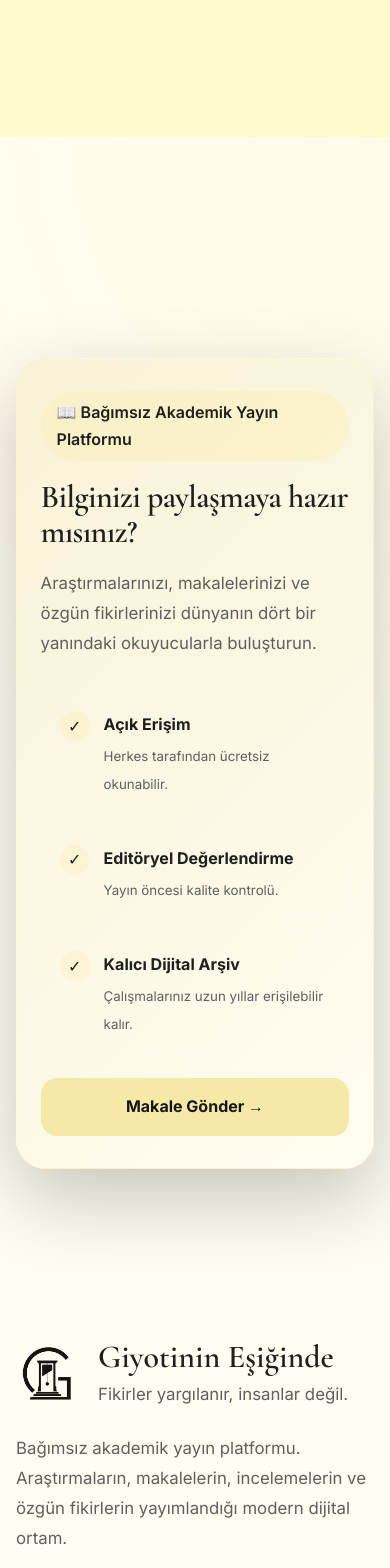
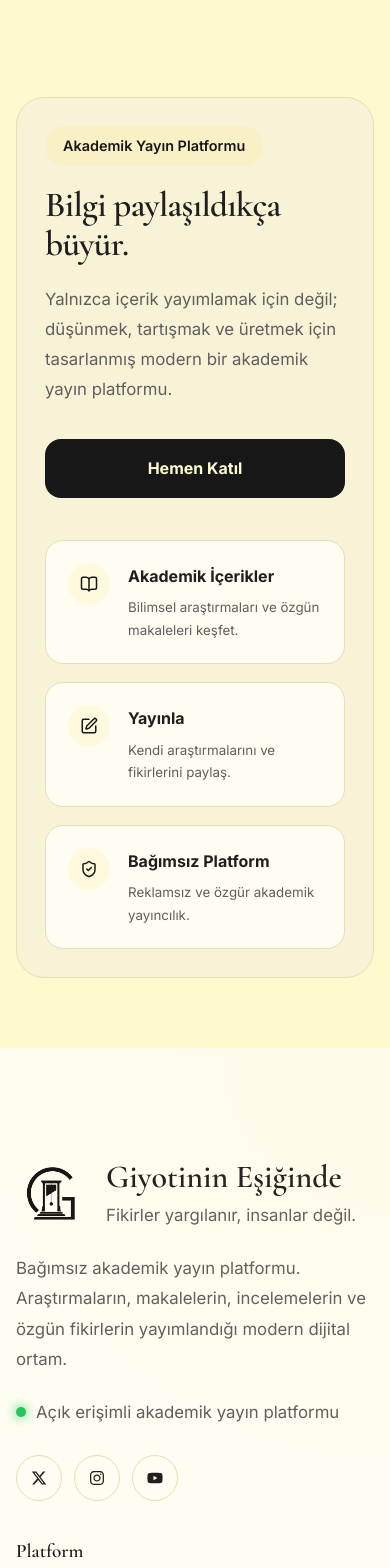
Before and after one commit to ahmetcevdet-afk/giyotinin-esiginde, a React (Vite) app: page / in a window 390 px wide. Shown: the part 2980-4548 px from the top of the page. Built offline with nearby package versions, Linux system fonts and the light colour scheme.

Commit message:
divided cta

```diff
--- /dev/null
+++ b/src/components/CTA/CTA.css
@@ -0,0 +1,224 @@
+.cta{
+
+    margin-top:120px;
+    margin-bottom:100px;
+
+}
+
+.cta-container{
+
+    width:min(1200px,92%);
+    margin:auto;
+
+    display:grid;
+    grid-template-columns:1.5fr 1fr;
+
+    gap:64px;
+
+    padding:64px;
+
+    background:var(--surface-alt);
+
+    border:1px solid var(--border);
+
+    border-radius:28px;
+
+}
+
+.cta-content{
+
+    display:flex;
+    flex-direction:column;
+    justify-content:center;
+
+}
+
+.cta-badge{
+
+    display:inline-flex;
+    align-self:flex-start;
+
+    padding:8px 18px;
+
+    border-radius:999px;
+
+    background:rgba(255,221,87,.12);
+
+    color:var(--primary);
+
+    font-size:.9rem;
+    font-weight:600;
+
+    margin-bottom:20px;
+
+}
+
+.cta-content h2{
+
+    font-family:var(--font-heading);
+
+    font-size:clamp(2.5rem,5vw,3.6rem);
+
+    line-height:1.1;
+
+    margin-bottom:20px;
+
+}
+
+.cta-content p{
+
+    max-width:640px;
+
+    color:var(--text-light);
+
+    line-height:1.8;
+
+    margin-bottom:34px;
+
+}
+
+.cta-button{
+
+    display:inline-flex;
+    align-items:center;
+    justify-content:center;
+
+    width:max-content;
+
+    padding:16px 32px;
+
+    border-radius:16px;
+
+    background:var(--primary);
+
+    color:var(--background);
+
+    text-decoration:none;
+
+    font-weight:700;
+
+    transition:var(--transition-fast);
+
+}
+
+.cta-button:hover{
+
+    transform:translateY(-2px);
+
+}
+
+.cta-features{
+
+    display:flex;
+    flex-direction:column;
+    justify-content:center;
+
+    gap:18px;
+
+}
+
+.cta-feature{
+
+    display:flex;
+
+    gap:18px;
+
+    padding:22px;
+
+    border-radius:18px;
+
+    background:var(--surface);
+
+    border:1px solid var(--border);
+
+    transition:var(--transition-fast);
+
+}
+
+.cta-feature:hover{
+
+    transform:translateY(-3px);
+
+}
+
+.cta-feature span{
+
+    width:42px;
+    height:42px;
+
+    display:flex;
+    justify-content:center;
+    align-items:center;
+
+    flex-shrink:0;
+
+    border-radius:50%;
+
+    background:rgba(255,221,87,.12);
+
+    color:var(--primary);
+
+}
+
+.cta-feature strong{
+
+    display:block;
+
+    margin-bottom:6px;
+
+    font-size:1rem;
+
+}
+
+.cta-feature small{
+
+    display:block;
+
+    color:var(--text-light);
+
+    line-height:1.7;
+
+}
+
+@media (max-width:900px){
+
+    .cta-container{
+
+        grid-template-columns:1fr;
+
+        padding:42px;
+
+        gap:42px;
+
+    }
+
+}
+
+@media (max-width:600px){
+
+    .cta{
+
+        margin-top:80px;
+        margin-bottom:70px;
+
+    }
+
+    .cta-container{
+
+        padding:28px;
+
+    }
+
+    .cta-content h2{
+
+        font-size:2.2rem;
+
+    }
+
+    .cta-button{
+
+        width:100%;
+
+    }
+
+}
--- /dev/null
+++ b/src/components/CTA/CTA.jsx
@@ -0,0 +1,93 @@
+import { Link } from "react-router-dom";
+import { BookOpen, PenSquare, ShieldCheck } from "lucide-react";
+
+import "./CTA.css";
+
+function CTA() {
+    return (
+        <section className="cta">
+
+            <div className="container cta-container">
+
+                <div className="cta-content">
+
+                    <span className="cta-badge">
+                        Akademik Yayın Platformu
+                    </span>
+
+                    <h2>
+                        Bilgi paylaşıldıkça büyür.
+                    </h2>
+
+                    <p>
+                        Yalnızca içerik yayımlamak için değil; düşünmek, tartışmak ve üretmek için tasarlanmış modern bir akademik yayın platformu.
+                    </p>
+
+                    <Link
+                        to="/register"
+                        className="cta-button"
+                    >
+                        Hemen Katıl
+                    </Link>
+
+                </div>
+
+                <div className="cta-features">
+
+                    <div className="cta-feature">
+
+                        <span>
+                            <BookOpen size={18} />
+                        </span>
+
+                        <div>
+                            <strong>Akademik İçerikler</strong>
+
+                            <small>
+                                Bilimsel araştırmaları ve özgün makaleleri keşfet.
+                            </small>
+                        </div>
+
+                    </div>
+
+                    <div className="cta-feature">
+
+                        <span>
+                            <PenSquare size={18} />
+                        </span>
+
+                        <div>
+                            <strong>Yayınla</strong>
+
+                            <small>
+                                Kendi araştırmalarını ve fikirlerini paylaş.
+                            </small>
+                        </div>
+
+                    </div>
+
+                    <div className="cta-feature">
+
+                        <span>
+                            <ShieldCheck size={18} />
+                        </span>
+
+                        <div>
+                            <strong>Bağımsız Platform</strong>
+
+                            <small>
+                                Reklamsız ve özgür akademik yayıncılık.
+                            </small>
+                        </div>
+
+                    </div>
+
+                </div>
+
+            </div>
+
+        </section>
+    );
+}
+
+export default CTA;
--- a/src/components/Footer/Footer.css
+++ b/src/components/Footer/Footer.css
@@ -1,10 +1,10 @@
 .footer{
     position:relative;
-    margin-top:120px;
-    padding-top:70px;
+    margin-top:0;
+    padding:70px 0 0;
     background:var(--surface);
     border-top:1px solid rgba(255,221,87,.08);
-    overflow:visible;
+    overflow:hidden;
 }
 
 .footer::before{
@@ -17,111 +17,15 @@
     pointer-events:none;
 }
 
-.footer-cta{
-    position:relative;
-    top:auto;
-    left:auto;
-    transform:none;
-    width:min(1100px,92%);
-    display:grid;
-    grid-template-columns:1.6fr 1fr;
-    gap:72px;
-    align-items:center;
-    padding:54px 60px;
-    border-radius:30px;
-    background:linear-gradient(135deg,var(--surface-alt),var(--surface));
-    border:1px solid rgba(255,221,87,.12);
-    box-shadow:0 30px 80px rgba(0,0,0,.22);
-    margin: 0 auto 80px;
-}
-
-.footer-cta-content{max-width:560px}
-.footer-cta-badge{
-    display:inline-flex;
-    padding:8px 16px;
-    border-radius:999px;
-    background:rgba(255,221,87,.12);
-    color:var(--accent);
-    font-weight:600;
-    margin-bottom:18px;
-}
-.footer-cta h2{
-    font-size:clamp(2.1rem,4vw,3.2rem);
-    line-height:1.1;
-    margin:0 0 18px;
-}
-.footer-cta p{
-    color:var(--text-light);
-    line-height:1.8;
-    margin:0;
-}
-
-.footer-cta-side{
-    display:flex;
-    flex-direction:column;
-    gap:14px;
-}
-
-.footer-feature{
-    display:flex;
-    gap:14px;
-    align-items:flex-start;
-    padding:16px 18px;
-    border-radius:16px;
-    background:rgba(255,255,255,.03);
-    border:1px solid rgba(255,255,255,.05);
-    transition:.3s;
-}
-.footer-feature:hover{
-    transform:translateY(-2px);
-    border-color:rgba(255,221,87,.22);
-}
-.footer-feature span{
-    width:30px;
-    height:30px;
-    display:grid;
-    place-items:center;
-    border-radius:50%;
-    background:rgba(255,221,87,.12);
-    color:var(--accent);
-    flex-shrink:0;
-}
-.footer-feature strong{
-    display:block;
-    margin-bottom:4px;
-}
-.footer-feature small{
-    color:var(--text-light);
-    line-height:1.6;
-}
-
-.footer-cta-primary{
-    margin-top:10px;
-    height:58px;
-    display:flex;
-    align-items:center;
-    justify-content:center;
-    border-radius:16px;
-    text-decoration:none;
-    background:#F6E8A6;
-    color:#171717;
-    font-weight:700;
-    transition:.3s;
-}
-.footer-cta-primary:hover{
-    transform:translateY(-3px);
-    box-shadow:0 16px 32px rgba(246,232,166,.25);
-}
-
 .footer-container{
     width:min(1200px,92%);
     margin:auto;
-    padding:90px 0 40px;
+    padding:40px 0;
 }
 
 .footer-grid{
     display:grid;
-    grid-template-columns:2fr 1fr 1fr 1fr;
+    grid-template-columns:2.5fr 1fr 1fr 1fr;
     gap:60px;
 }
 
@@ -134,7 +38,7 @@
 }
 
 .footer-logo{
-    width:64px;
+    width:72px;
     height:64px;
     object-fit:contain;
     transition:.35s;
@@ -176,20 +80,21 @@
 }
 
 .footer-socials a{
-    width:44px;
-    height:44px;
+    width:46px;
+    height:46px;
     display:grid;
     place-items:center;
-    border-radius:12px;
-    background:rgba(255,255,255,.04);
+    border-radius:50%;
+    border:1px solid var(--border);
+    background:transparent;
     color:var(--text);
-    transition:.3s;
+    transition:var(--transition-fast);
 }
 
 .footer-socials a:hover{
-    transform:translateY(-4px);
-    background:rgba(255,221,87,.12);
-    color:var(--accent);
+    transform:translateY(-2px);
+    background:var(--primary);
+    color:var(--background);
 }
 
 .footer-column{
@@ -198,7 +103,9 @@
 }
 
 .footer-column h4{
-    margin-bottom:20px;
+    font-size:1.2rem;
+    font-family:var(--font-heading);
+    margin-bottom:24px;
 }
 
 .footer-column a,
@@ -206,56 +113,51 @@
     display:flex;
     gap:10px;
     align-items:center;
+    text-decoration:none;
     color:var(--text-light);
-    text-decoration:none;
     margin-bottom:14px;
-    transition:.25s;
+    transition:var(--transition-fast);
 }
 
 .footer-column a:hover{
-    color:var(--accent);
-    transform:translateX(5px);
+    color:var(--primary);
 }
 
 .footer-divider{
     margin:50px 0 28px;
-    border-top:1px solid rgba(255,255,255,.08);
+    border-top:1px solid var(--border);
 }
 
 .footer-bottom{
     display:flex;
     justify-content:space-between;
+    align-items:center;
     gap:20px;
+
+    padding-top:10px;
+
     color:var(--text-light);
     font-size:.92rem;
 }
 
 @media (max-width:1000px){
-    .footer-cta{
-        grid-template-columns:1fr;
-        gap:36px;
-        padding:42px;
-    }
+
     .footer-grid{
         grid-template-columns:1fr 1fr;
     }
+
 }
 
 @media (max-width:700px){
-    .footer{
-        padding-top:220px;
-    }
+
     .footer-grid{
         grid-template-columns:1fr;
+        gap:40px;
     }
+
     .footer-bottom{
         flex-direction:column;
         text-align:center;
     }
-    .footer-cta{
-        padding:32px 24px;
-    }
-    .footer-cta h2{
-        font-size:2rem;
-    }
+
 }
--- a/src/components/Footer/Footer.jsx
+++ b/src/components/Footer/Footer.jsx
@@ -19,91 +19,6 @@ function Footer({ theme }) {
 
   return (
     <footer className="footer">
-
-      {/* ================= CTA ================= */}
-
-      <div className="footer-cta">
-
-        <div className="footer-cta-content">
-
-          <span className="footer-cta-badge">
-            📖 Bağımsız Akademik Yayın Platformu
-          </span>
-
-          <h2>
-            Bilginizi paylaşmaya hazır mısınız?
-          </h2>
-
-          <p>
-            Araştırmalarınızı, makalelerinizi ve özgün
-            fikirlerinizi dünyanın dört bir yanındaki
-            okuyucularla buluşturun.
-          </p>
-
-        </div>
-
-        <div className="footer-cta-side">
-
-          <div className="footer-feature">
-
-            <span>✓</span>
-
-            <div>
-
-              <strong>Açık Erişim</strong>
-
-              <small>
-                Herkes tarafından ücretsiz okunabilir.
-              </small>
-
-            </div>
-
-          </div>
-
-          <div className="footer-feature">
-
-            <span>✓</span>
-
-            <div>
-
-              <strong>Editöryel Değerlendirme</strong>
-
-              <small>
-                Yayın öncesi kalite kontrolü.
-              </small>
-
-            </div>
-
-          </div>
-
-          <div className="footer-feature">
-
-            <span>✓</span>
-
-            <div>
-
-              <strong>Kalıcı Dijital Arşiv</strong>
-
-              <small>
-                Çalışmalarınız uzun yıllar erişilebilir kalır.
-              </small>
-
-            </div>
-
-          </div>
-
-          <a
-            href="/submit"
-            className="footer-cta-primary"
-          >
-            Makale Gönder →
-          </a>
-
-        </div>
-
-      </div>
-
-      {/* ================= Footer ================= */}
 
       <div className="container footer-container">
 
@@ -151,8 +66,7 @@ function Footer({ theme }) {
               <span className="status-dot" />
 
               <p>
-                Açık erişimli akademik yayın
-                platformu
+                Açık erişimli akademik yayın platformu
               </p>
 
             </div>
@@ -194,29 +108,17 @@ function Footer({ theme }) {
 
           <div className="footer-column">
 
-            <h4>
-              Platform
-            </h4>
+            <h4>Platform</h4>
 
-            <a href="/">
-              Ana Sayfa
-            </a>
+            <a href="/">Ana Sayfa</a>
 
-            <a href="/articles">
-              Araştırmalar
-            </a>
+            <a href="/articles">Araştırmalar</a>
 
-            <a href="/categories">
-              Kategoriler
-            </a>
+            <a href="/categories">Kategoriler</a>
 
-            <a href="/authors">
-              Yazarlar
-            </a>
+            <a href="/authors">Yazarlar</a>
 
-            <a href="/about">
-              Hakkımızda
-            </a>
+            <a href="/about">Hakkımızda</a>
 
           </div>
 
@@ -224,9 +126,7 @@ function Footer({ theme }) {
 
           <div className="footer-column">
 
-            <h4>
-              Kaynaklar
-            </h4>
+            <h4>Kaynaklar</h4>
 
             <a href="/publishing">
               Yayın İlkeleri
@@ -250,9 +150,7 @@ function Footer({ theme }) {
 
           <div className="footer-column">
 
-            <h4>
-              İletişim
-            </h4>
+            <h4>İletişim</h4>
 
             <p>
 
--- a/src/pages/Home.jsx
+++ b/src/pages/Home.jsx
@@ -1,4 +1,5 @@
 import "./Home.css";
+
 
 import {
   FiBookOpen,
@@ -13,6 +14,7 @@ import {
 import Navbar from "../components/Navbar/Navbar";
 import Hero from "../components/Hero/Hero";
 import Footer from "../components/Footer/Footer";
+import CTA from "../components/CTA/CTA";
 
 const categories = [
   { name: "Siyaset", count: "412 araştırma", icon: FiGlobe },
@@ -137,7 +139,7 @@ function Home({ theme, setTheme }) {
           </div>
         </section>
       </main>
-
+      <CTA />
       <Footer />
     </>
   );
```
Also changed, not shown: src/components/Navbar/UserMenu.css (+42 -12 lines), src/components/Navbar/UserMenu.jsx (+19 -7 lines).
